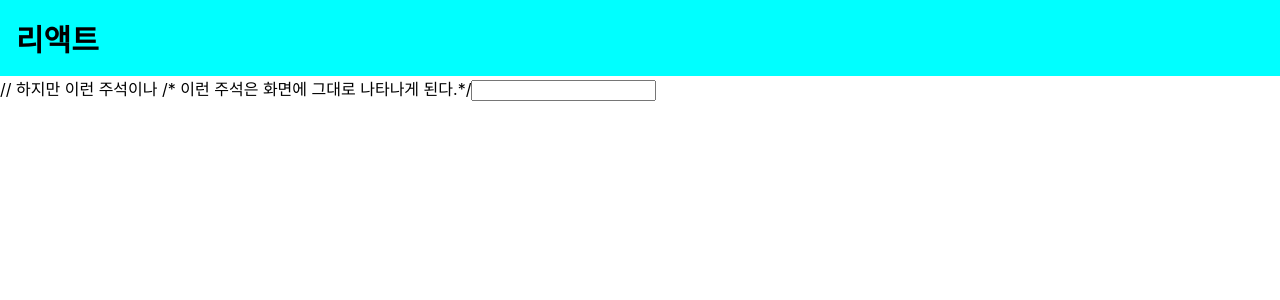
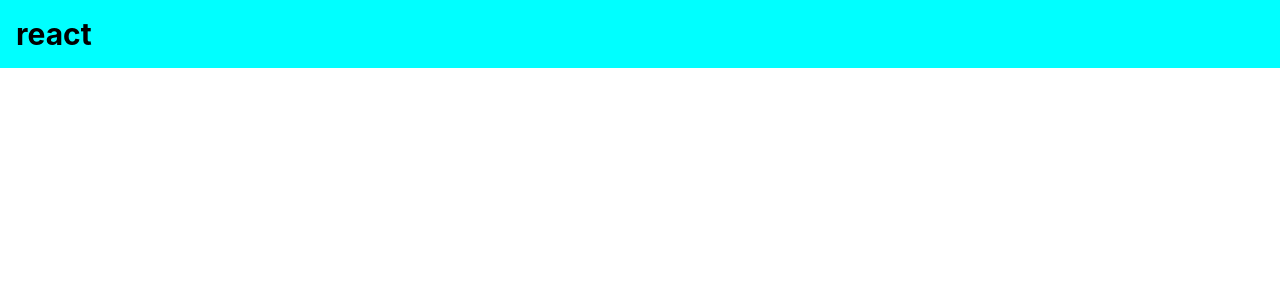
Before and after one commit to alszero/2023_React, a React (Create React App) app: page / in a window 1280 px wide. Shown: the top 300 px of the page. Built offline with nearby package versions, Linux system fonts and the light colour scheme.

Commit message:
클래스형 컴포넌트

```diff
--- a/src/App.js
+++ b/src/App.js
@@ -1,20 +1,9 @@
-import './App.css';
-
-function App(){
-  const name = '리액트';
-  return (
-    <>
-    {/* 주석은 이렇게 작성합니다 */}
-    <div
-      className="react" //시작 태그를 여러줄로 작성하게 된다면 주석이 된다.
-      // 주석 되나요
-      >{name}
-      </div>
-      // 하지만 이런 주석이나
-      /* 이런 주석은 화면에 그대로 나타나게 된다.*/
-      <input/>
-        </>
-      )
+import "./App.css";
+import { Component } from "react";
+class App extends Component {
+render() {
+const name = "react";
+return <div className="react">{name}</div>;
 }
-
+}
 export default App;
```
Also changed, not shown: src/MyComponent.js (added).
